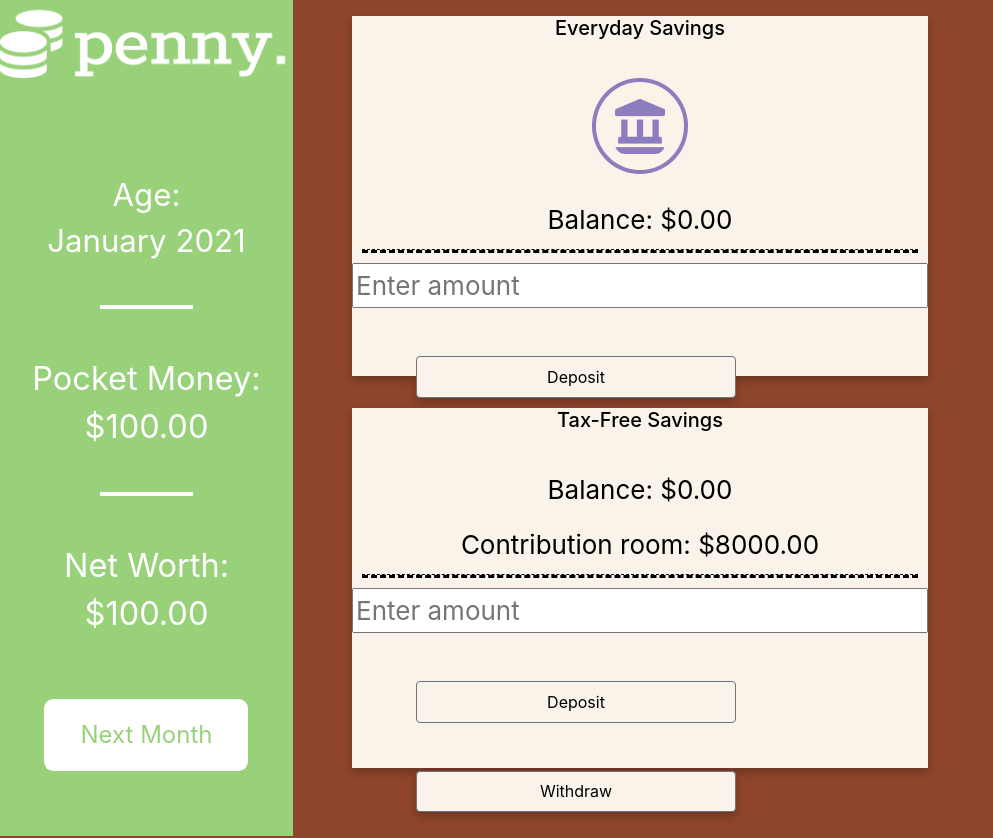
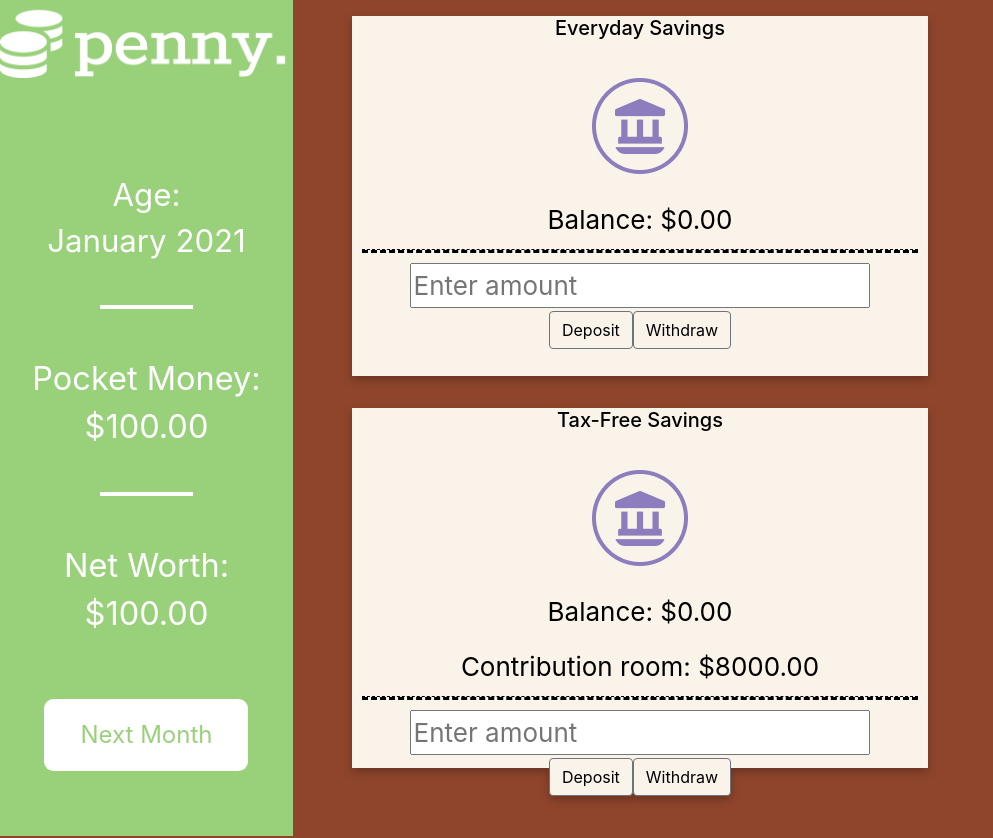
Before and after one commit to Cragzu/cmdf-2021, a React (Create React App) app: page / in a window 1280 px wide. Shown: the top 838 px of the page, without its empty margins (0-993 px from the left). Built offline with nearby package versions, Linux system fonts and the light colour scheme.

Commit message:
added image to both cards

```diff
--- a/src/App.css
+++ b/src/App.css
@@ -139,6 +139,7 @@
   display: flex;
   flex-direction: column;
   padding-bottom: 5em;
+    align-items: center;
 }
 .gic{
   position: relative;
@@ -151,10 +152,6 @@
 }
 
 .card-button{
-width: 20em;
-height: 2.6em;
-margin-right: 8em;
-margin-top: 3em;
 background-color: #FAF3E9;
 color: black;
 }
--- a/src/components/accounts/CashAccount.js
+++ b/src/components/accounts/CashAccount.js
@@ -26,6 +26,7 @@ class CashAccount extends Component {
         return (
             <div>
                 <h5 className={"card-title"} style={{color: "black"}}>{CashAccount.sentences.tfsa}</h5>
+                <img src={placeholderImg} className="proff-image"/>
                 <p className={"card-text"} style={{color: "black"}}>Balance: ${this.props.tfsaAccountBalance}</p>
                 <p className={"card-text"} style={{color: "black"}}>Contribution room:
                     ${this.props.tfsaContributionRoom}</p>
@@ -51,10 +52,9 @@ class CashAccount extends Component {
         return (
             <div className={"cash-account-deposit-confirmation"}>
                 <input
-                    onChange={(evt) => {
-                        this.setState({inputAmount: evt.target.value});
-                    }} // update state with text box value
+                    onChange={(evt) => {this.setState({inputAmount: evt.target.value});}} // update state with text box value
                     placeholder={CashAccount.sentences.inputPlaceholder}
+                    style={{width: '80%'}}
                 />
                 <div>
                     <button
```
